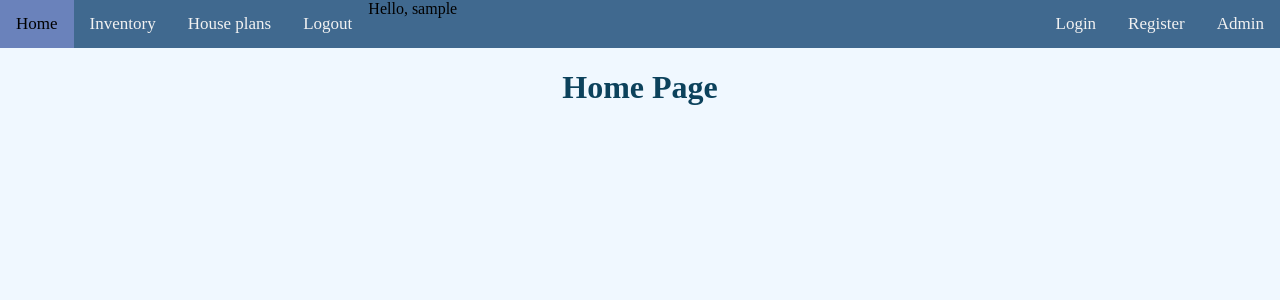
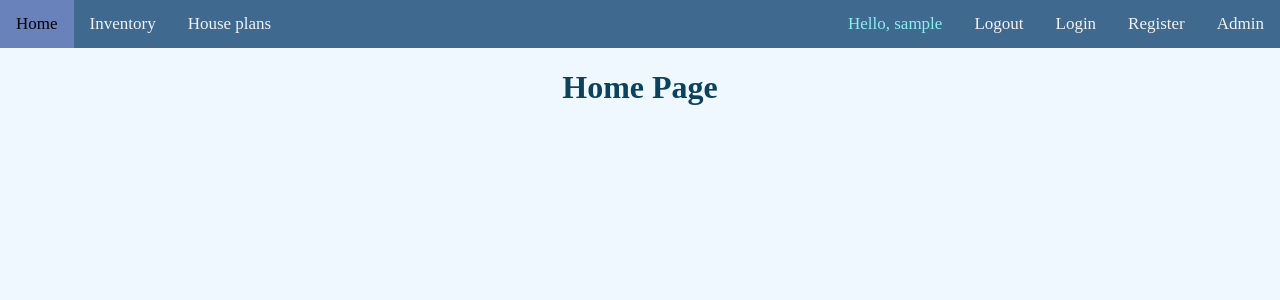
Before and after one commit to Salonce/constructionWebsite, a Django app: page / in a window 1280 px wide. Shown: the top 300 px of the page. Run offline with Django 4.2, Linux system fonts and the light colour scheme; the visitor is signed in with stand-in values (Sample User, id 1).

Commit message:
template authentication

```diff
--- a/construction/templates/base.html
+++ b/construction/templates/base.html
@@ -14,11 +14,13 @@
     <a href="/">Home</a>
     <a href="/inventoryBrowser/">Inventory</a>
     <a href="/housePlanBrowser/">House plans</a>
-    <a href="/admin/" id="right">Admin</a>
-    <a href="/register/" id="right">Register</a>
-    <a href="/login/" id="right">Login</a>
-    <span id="hello-msg">Hello, {{request.user}}</span>
-    <span id="logout"><a href="{% url 'logoutPage' %}">Logout</a> </span>
+    <a href="/admin/" class="right">Admin</a>
+    <a href="/register/" class="right">Register</a>
+    <a href="/login/" class="right">Login</a>
+    <span id="logout" class="right"><a href="{% url 'logoutPage' %}">Logout</a> </span>
+    {% if request.user.is_authenticated %}
+    <div id="hello-msg" class="right">Hello, {{request.user}}</div>
+    {% endif %}
 </div>
 
 {% block body %}
--- a/construction/urls.py
+++ b/construction/urls.py
@@ -2,7 +2,7 @@ from django.urls import path
 from . import views
 
 urlpatterns = [
-  path('', views.home, name='index'),
+  path('', views.home, name='home'),
   path('inventoryBrowser/', views.inventoryBrowser, name='inventoryBrowser'),
   path('housePlanBrowser/', views.housePlanBrowser, name='housePlanBrowser'),
   path('housePlanBrowser/<int:id>/', views.housePlan, name='housePlan'),
--- a/static/css/default.css
+++ b/static/css/default.css
@@ -36,8 +36,15 @@ h1{
     font-size: 17px
   }
 
-  .topnav a#right {
+  .topnav .right {
       float: right;
+    }
+
+  .topnav #hello-msg {
+      color: #8beef1;
+      text-align: center;
+      padding: 14px 16px;
+      font-size: 17px
     }
 
   /* Change the color of links on hover */
```
